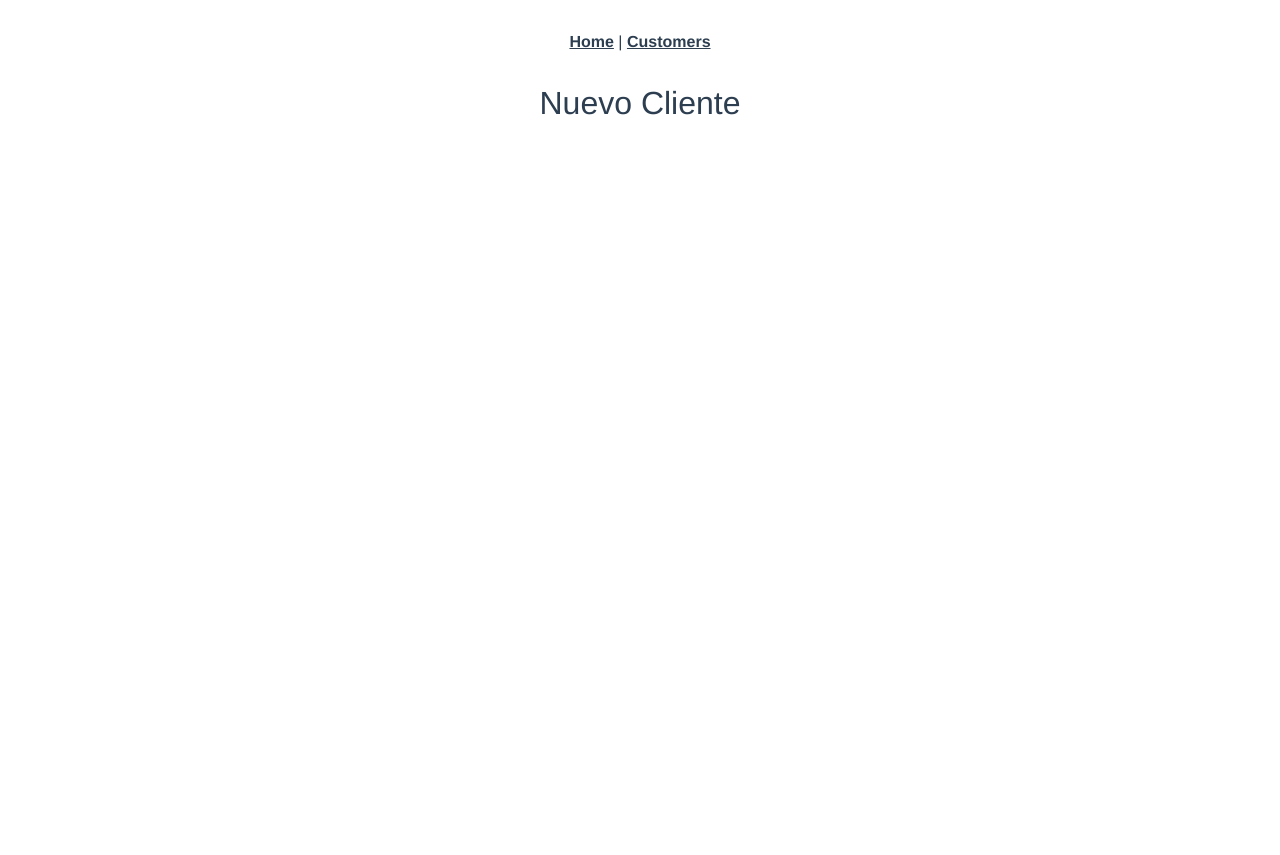
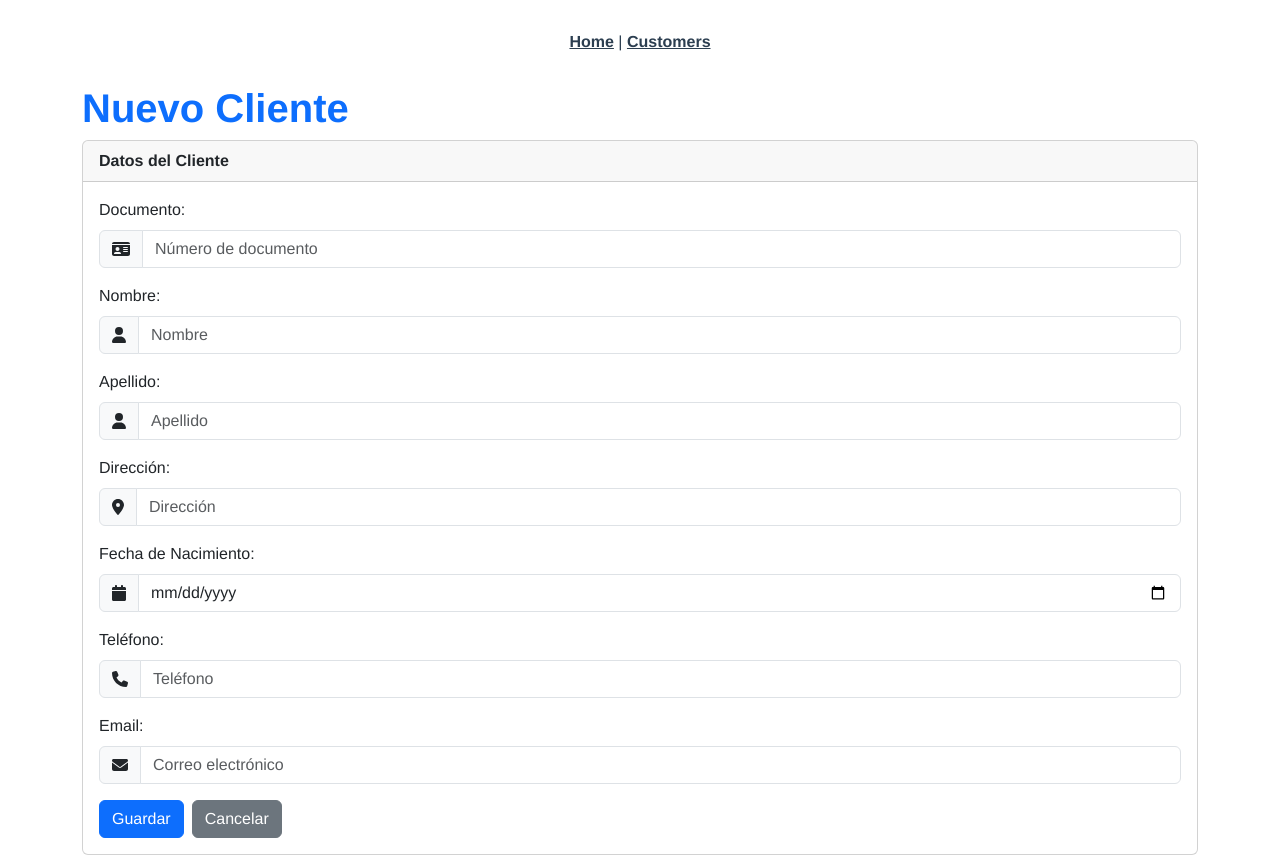
Before and after one commit to Varelaso32/Sisven-Front-Back, a Vue app in the folder sisven-front/: page /#/customers/new in a window 1280 px wide. Before the commit the page ends 800 px from the top, so only its background shows below. Built offline with nearby package versions, Linux system fonts and the light colour scheme.

Commit message:
✨ feat: Add NewCustomer

```diff
--- a/sisven-front/src/components/customers/NewCustomer.vue
+++ b/sisven-front/src/components/customers/NewCustomer.vue
@@ -1,12 +1,190 @@
 <template>
-  <div class="container">
-    <h2>Nuevo Cliente</h2>
-    <!-- Aquí irá el formulario de creación -->
+  <div class="container text-start">
+    <h1 class="text-primary fw-bold">Nuevo Cliente</h1>
+    <div class="card">
+      <div class="card-header fw-bold">Datos del Cliente</div>
+      <div class="card-body">
+        <form @submit.prevent="saveCustomer">
+          <div class="row mb-3">
+            <label for="document_number" class="form-label">Documento:</label>
+            <div class="input-group">
+              <div class="input-group-text">
+                <font-awesome-icon icon="id-card" />
+              </div>
+              <input
+                type="text"
+                class="form-control"
+                id="document_number"
+                v-model="customer.document_number"
+                placeholder="Número de documento"
+                required
+              />
+            </div>
+          </div>
+
+          <div class="row mb-3">
+            <label for="first_name" class="form-label">Nombre:</label>
+            <div class="input-group">
+              <div class="input-group-text">
+                <font-awesome-icon icon="user" />
+              </div>
+              <input
+                type="text"
+                class="form-control"
+                id="first_name"
+                v-model="customer.first_name"
+                placeholder="Nombre"
+                required
+              />
+            </div>
+          </div>
+
+          <div class="row mb-3">
+            <label for="last_name" class="form-label">Apellido:</label>
+            <div class="input-group">
+              <div class="input-group-text">
+                <font-awesome-icon icon="user" />
+              </div>
+              <input
+                type="text"
+                class="form-control"
+                id="last_name"
+                v-model="customer.last_name"
+                placeholder="Apellido"
+                required
+              />
+            </div>
+          </div>
+
+          <div class="row mb-3">
+            <label for="address" class="form-label">Dirección:</label>
+            <div class="input-group">
+              <div class="input-group-text">
+                <font-awesome-icon icon="map-marker-alt" />
+              </div>
+              <input
+                type="text"
+                class="form-control"
+                id="address"
+                v-model="customer.address"
+                placeholder="Dirección"
+              />
+            </div>
+          </div>
+
+          <div class="row mb-3">
+            <label for="birthday" class="form-label"
+              >Fecha de Nacimiento:</label
+            >
+            <div class="input-group">
+              <div class="input-group-text">
+                <font-awesome-icon icon="calendar" />
+              </div>
+              <input
+                type="date"
+                class="form-control"
+                id="birthday"
+                v-model="customer.birthday"
+              />
+            </div>
+          </div>
+
+          <div class="row mb-3">
+            <label for="phone_number" class="form-label">Teléfono:</label>
+            <div class="input-group">
+              <div class="input-group-text">
+                <font-awesome-icon icon="phone" />
+              </div>
+              <input
+                type="text"
+                class="form-control"
+                id="phone_number"
+                v-model="customer.phone_number"
+                placeholder="Teléfono"
+              />
+            </div>
+          </div>
+
+          <div class="row mb-3">
+            <label for="email" class="form-label">Email:</label>
+            <div class="input-group">
+              <div class="input-group-text">
+                <font-awesome-icon icon="envelope" />
+              </div>
+              <input
+                type="email"
+                class="form-control"
+                id="email"
+                v-model="customer.email"
+                placeholder="Correo electrónico"
+              />
+            </div>
+          </div>
+
+          <button type="submit" class="btn btn-primary me-2">Guardar</button>
+          <button type="button" class="btn btn-secondary" @click="cancel">
+            Cancelar
+          </button>
+        </form>
+      </div>
+    </div>
   </div>
 </template>
 
 <script>
+import axios from "axios";
+import Swal from "sweetalert2";
+
 export default {
   name: "NewCustomer",
+  data() {
+    return {
+      customer: {
+        document_number: "",
+        first_name: "",
+        last_name: "",
+        address: "",
+        birthday: "",
+        phone_number: "",
+        email: "",
+      },
+    };
+  },
+  methods: {
+    cancel() {
+      this.$router.push({ name: "Customers" });
+    },
+    async saveCustomer() {
+      try {
+        const res = await axios.post(
+          "http://127.0.0.1:8000/api/customers",
+          this.customer
+        );
+        if (res.status === 200 || res.status === 201) {
+          Swal.fire({
+            position: "top-end",
+            icon: "success",
+            title: "Cliente creado correctamente",
+            showConfirmButton: false,
+            timer: 2000,
+          });
+          this.$router.push({ name: "Customers" });
+        }
+      } catch (error) {
+        console.error("Error al crear cliente:", error);
+        console.log("nadadad", this.customer);
+
+        let msg = "No se pudo crear el cliente.";
+        if (error.response && error.response.data && error.response.data.msg) {
+          msg = error.response.data.msg;
+        }
+        Swal.fire({
+          icon: "error",
+          title: "Error",
+          text: msg,
+        });
+      }
+    },
+  },
 };
 </script>
--- a/sisven-front/src/views/Customers.vue
+++ b/sisven-front/src/views/Customers.vue
@@ -1,21 +1,35 @@
 <template>
-  <div class="container">
-    <h1>Listado Clientes</h1>
-    <button @click="newCustomer()" class="btn btn-success mx-2">
-      <font-awesome-icon icon="plus" />
+  <div class="container py-4">
+    <div class="d-flex justify-content-between align-items-center mb-4">
+      <h1 class="h3 text-primary">
+        <font-awesome-icon icon="users" class="me-2" /> Listado de Clientes
+      </h1>
+      <button
+        @click="newCustomer"
+        class="btn btn-success d-flex align-items-center"
+      >
+        <font-awesome-icon icon="plus" class="me-2" />
+        Nuevo Cliente
       </button>
-    <table class="table">
-      <thead>
+    </div>
+
+    <div class="table-responsive shadow-sm rounded">
+      <table class="table table-striped table-hover align-middle mb-0">
+        <thead class="table-dark">
           <tr>
-          <th scope="col">#</th>
-          <th scope="col">Documento</th>
-          <th scope="col">Nombre</th>
-          <th scope="col">Apellido</th>
-          <th scope="col">Dirección</th>
-          <th scope="col">Fecha de Nacimiento</th>
-          <th scope="col">Teléfono</th>
-          <th scope="col">Email</th>
-          <th scope="col">Acciones</th>
+            <th>#</th>
+            <th><font-awesome-icon icon="id-card" class="me-1" /> Documento</th>
+            <th><font-awesome-icon icon="user" class="me-1" /> Nombre</th>
+            <th><font-awesome-icon icon="user" class="me-1" /> Apellido</th>
+            <th>
+              <font-awesome-icon icon="map-marker-alt" class="me-1" /> Dirección
+            </th>
+            <th>
+              <font-awesome-icon icon="calendar" class="me-1" /> Fecha Nac.
+            </th>
+            <th><font-awesome-icon icon="phone" class="me-1" /> Teléfono</th>
+            <th><font-awesome-icon icon="envelope" class="me-1" /> Email</th>
+            <th class="text-center">Acciones</th>
           </tr>
         </thead>
         <tbody>
@@ -28,23 +42,31 @@
             <td>{{ customer.birthday }}</td>
             <td>{{ customer.phone_number }}</td>
             <td>{{ customer.email }}</td>
-          <td>
+            <td class="text-center">
+              <button
+                @click="editCustomer(customer.id)"
+                class="btn btn-sm btn-warning me-2"
+                title="Editar Cliente"
+              >
+                <font-awesome-icon icon="pencil" />
+              </button>
               <button
                 @click="deleteCustomer(customer.id)"
-              class="btn btn-danger mx-2"
+                class="btn btn-sm btn-danger"
+                title="Eliminar Cliente"
               >
                 <font-awesome-icon icon="trash" />
               </button>
-            <button
-              @click="editCustomer(customer.id)"
-              class="btn btn-warning mx-2"
-            >
-              <font-awesome-icon icon="pencil" />
-            </button>
+            </td>
+          </tr>
+          <tr v-if="customers.length === 0">
+            <td colspan="9" class="text-center py-4 text-muted">
+              No hay clientes registrados.
             </td>
           </tr>
         </tbody>
       </table>
+    </div>
   </div>
 </template>
 
@@ -73,9 +95,11 @@ export default {
     deleteCustomer(id) {
       Swal.fire({
         title: `¿Deseas eliminar al cliente con ID ${id}?`,
+        icon: "warning",
         showCancelButton: true,
         confirmButtonText: "Eliminar",
         cancelButtonText: "Cancelar",
+        confirmButtonColor: "#d33",
       }).then((result) => {
         if (result.isConfirmed) {
           axios
@@ -107,3 +131,13 @@ export default {
   },
 };
 </script>
+
+<style scoped>
+.table thead th {
+  vertical-align: middle;
+  text-align: center;
+}
+.table tbody td {
+  vertical-align: middle;
+}
+</style>
```
Lines whose indentation alone changed are shown as unchanged.
